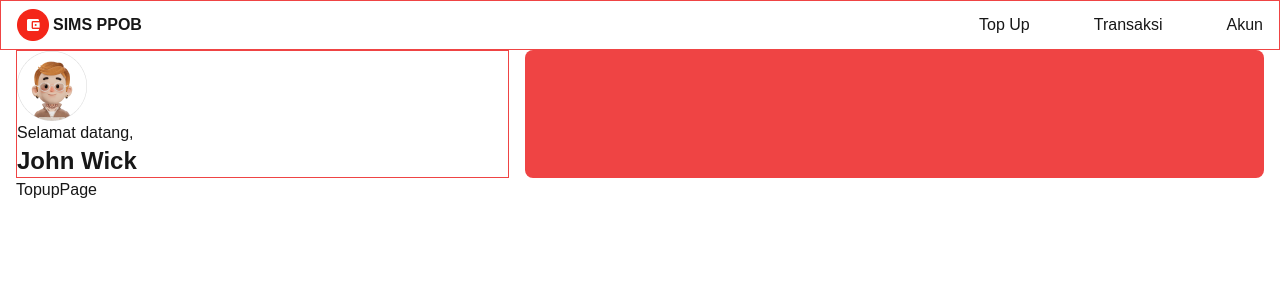
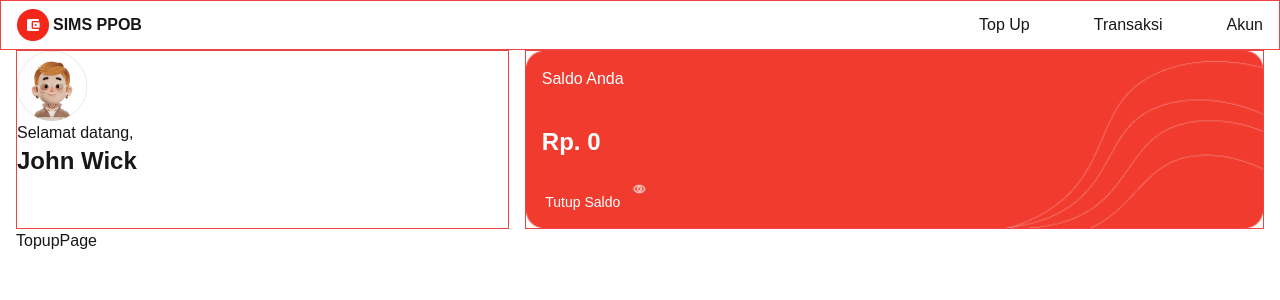
Before and after one commit to istamosh/sims-ppob, a Next.js app: page /topup in a window 1280 px wide. Shown: the top 300 px of the page. Built offline with nearby package versions, Linux system fonts and the light colour scheme.

Commit message:
update: balance section

```diff
--- a/src/components/UserSection.tsx
+++ b/src/components/UserSection.tsx
@@ -1,3 +1,4 @@
+import Image from "next/image";
 import React from "react";
 
 const UserSection = () => {
@@ -8,7 +9,20 @@ const UserSection = () => {
         <p>Selamat datang,</p>
         <p className="font-bold text-2xl">John Wick</p>
       </div>
-      <div className="w-3/5 bg-red-500 rounded-lg"></div>
+      <div className="w-3/5 border border-red-500 relative">
+        <Image
+          src="/assets/Background Saldo.png"
+          alt="bg-saldo"
+          width={670}
+          height={161}
+          className="w-full h-full"
+        />
+        <div className="absolute top-0 left-0 text-white p-4 h-full flex flex-col justify-between">
+          <p>Saldo Anda</p>
+          <p className="font-bold text-2xl">Rp. 0</p>
+          <button className="text-sm">Tutup Saldo</button>
+        </div>
+      </div>
     </div>
   );
 };
```
